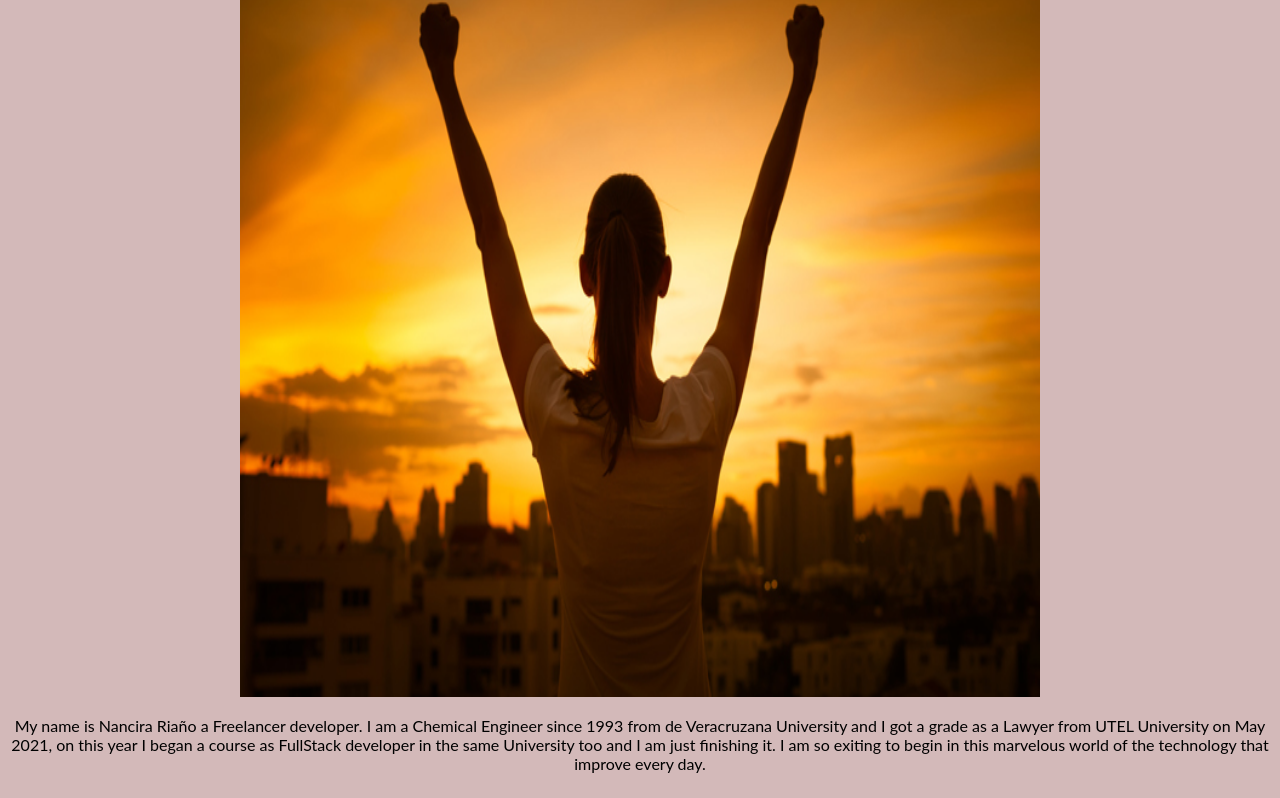
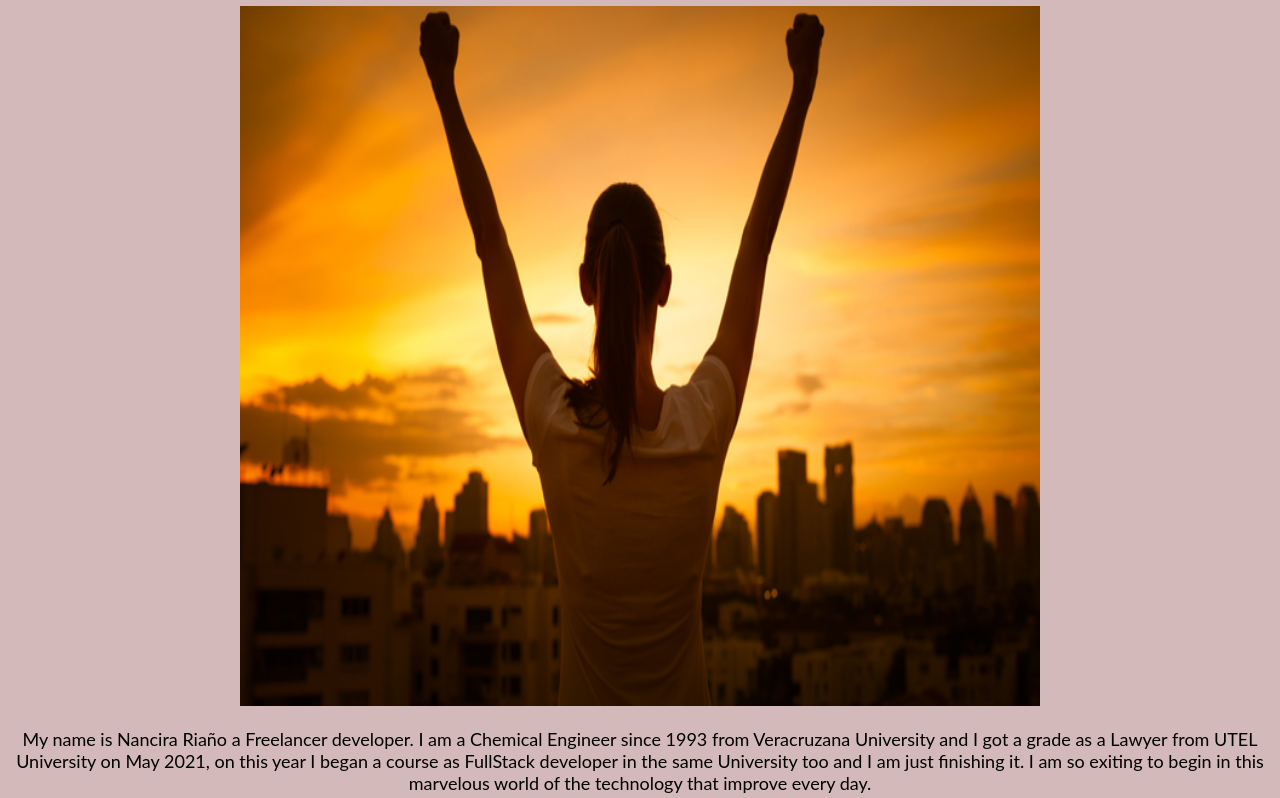
Before and after one commit to NANCIRA/portfolio, a plain HTML site: page index.html in a window 1280 px wide. Shown: the part 129-927 px from the top of the page. Drawn offline with Linux system fonts and the light colour scheme.

Commit message:
fith commit with last changes of font   size

```diff
--- a/index.html
+++ b/index.html
@@ -25,7 +25,7 @@
     </header>
     <img src="./images/218126-frases-empoderada.jpg" alt="" height="700" width="800">
     <p>
-        My name is Nancira Riaño a Freelancer developer. I am a Chemical Engineer since 1993 from de Veracruzana University and I got a grade as a Lawyer from UTEL University on May 2021, on this year I began a course as FullStack developer in the same University too and I am just finishing it. I am so exiting to begin in this marvelous world of the technology that improve every day.
+        My name is Nancira Riaño a Freelancer developer. I am a Chemical Engineer since 1993 from Veracruzana University and I got a grade as a Lawyer from UTEL University on May 2021, on this year I began a course as FullStack developer in the same University too and I am just finishing it. I am so exiting to begin in this marvelous world of the technology that improve every day.
     </p>
 
 
--- a/styles.css
+++ b/styles.css
@@ -1,7 +1,7 @@
 body {
     text-align: center;
     background-color: rgb(211, 185, 185);
-    font-size: 16px;
+    font-size: 18px;
     font-family: Lato, sans-serif;
   }
   h1 {
```
